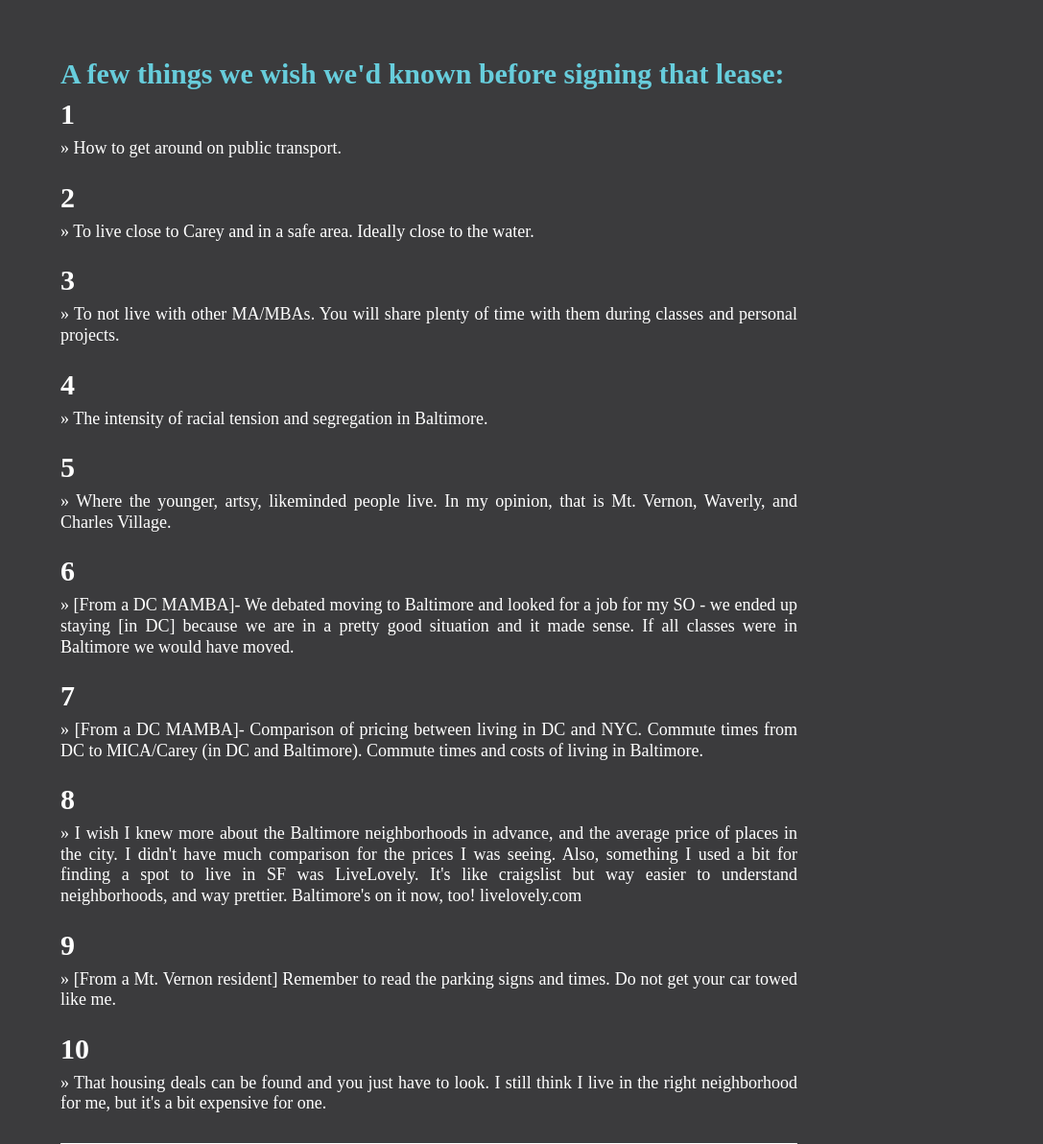
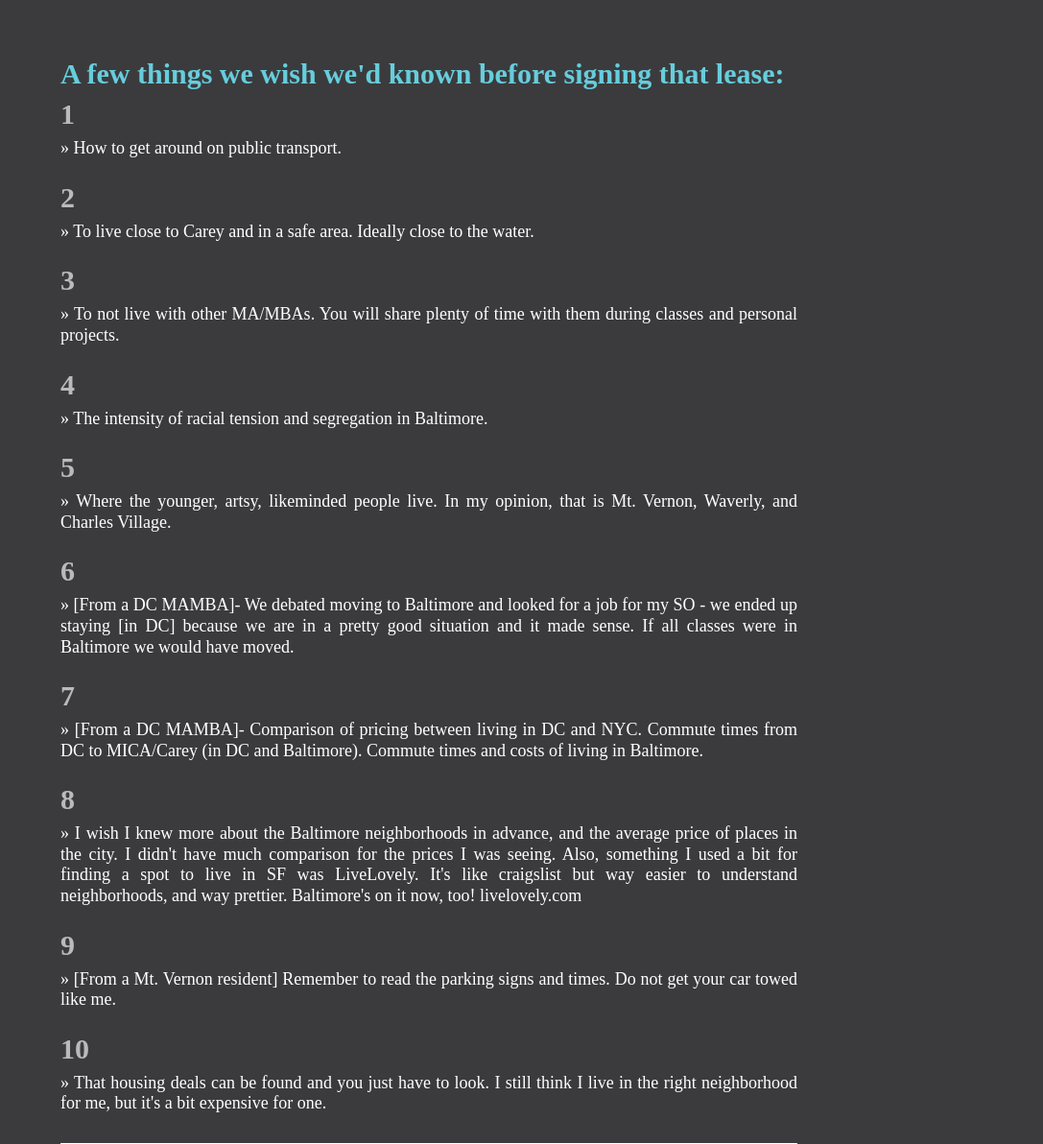
Before and after one commit to Karahmel/MAMBAMap, a Jekyll site: the page built from index.html, in a window 1280 px wide. Shown: the part 1878-3070 px from the top of the page at 96% size, without its empty margins (193-1280 px from the left). Built offline with Jekyll 4.4.1, drawn with Linux system fonts in a browser that asks for light colours; some web fonts are replaced; Markdown is read by kramdown in place of the engine named in the settings.

Commit message:
Update screen.css

```diff
--- a/css/screen.css
+++ b/css/screen.css
@@ -21,7 +21,7 @@ font-size: 1.5em;
 h2 {
     font-size: 1.5em;
       margin-bottom: .5em;
-      color: white;
+      color: #bababd;
 }
 
 h3 {
```
